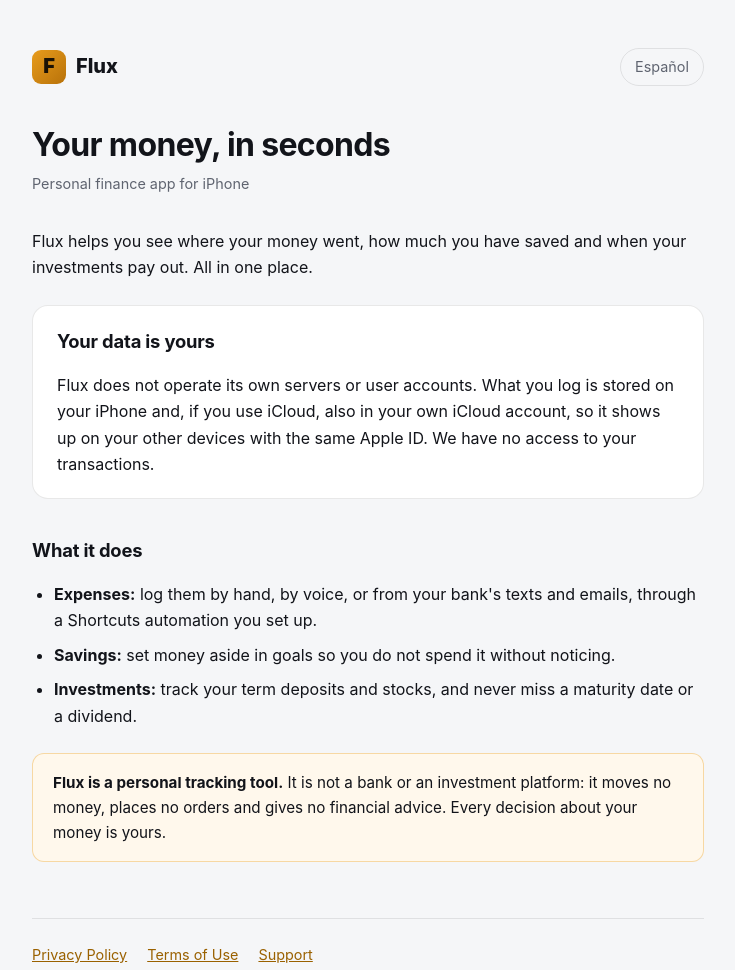
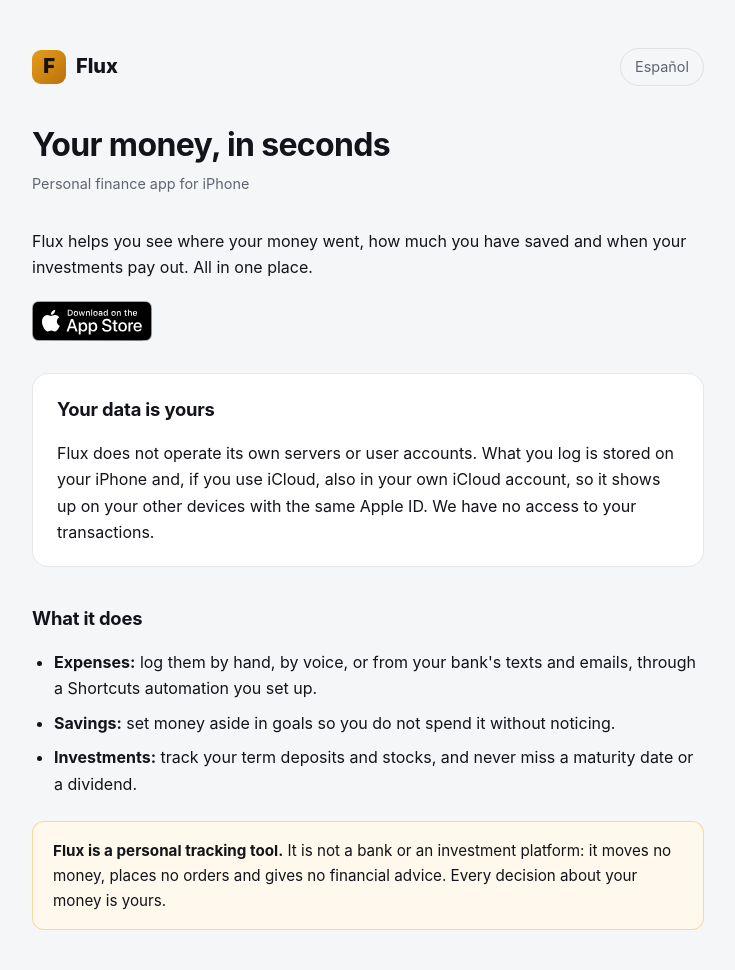
Before and after one commit to FLUX-APP-FINANCES/flux-sitio, a plain HTML site: page en/index.html in a window 1280 px wide. Shown: the top 970 px of the page, without its empty margins (272-1007 px from the left). Drawn offline with Linux system fonts and the light colour scheme.

Commit message:
Portada: botón oficial de App Store y banner de Safari (es y en)
Badge oficial de Apple en la portada en español e inglés, enlazado a la
ficha de Flux, y la etiqueta apple-itunes-app para el banner nativo de
Safari. Los badges van en img/ (SVG descargados de Apple, sin alterar).
Políticas y términos sin cambios.

Co-Authored-By: Claude Haiku 5.5 <noreply@anthropic.com>

```diff
--- a/en/index.html
+++ b/en/index.html
@@ -3,6 +3,7 @@
 <head>
 <meta charset="utf-8">
 <meta name="viewport" content="width=device-width, initial-scale=1">
+<meta name="apple-itunes-app" content="app-id=6826020872">
 <title>Flux — Your money, in seconds</title>
 <link rel="stylesheet" href="../estilo.css">
 <link rel="alternate" hreflang="es" href="https://flux-app-finances.github.io/flux-sitio/index.html">
@@ -21,6 +22,10 @@
 
   <p>Flux helps you see where your money went, how much you have saved and when your
      investments pay out. All in one place.</p>
+
+  <a class="descargar" href="https://apps.apple.com/app/id6826020872">
+    <img src="../img/descargar-app-store-en.svg" alt="Download on the App Store" width="120" height="40">
+  </a>
 
   <div class="tarjeta">
     <h2 style="margin-top:0">Your data is yours</h2>
--- a/estilo.css
+++ b/estilo.css
@@ -62,6 +62,9 @@ footer {
   color: var(--texto-2); font-size: .9rem;
 }
 footer a { margin-right: 16px; }
+/* Botón oficial de App Store (badge de Apple, sin alterar). Va en la portada. */
+.descargar { display: inline-block; line-height: 0; margin: 4px 0 8px; }
+.descargar img { height: 40px; width: auto; }
 @media (prefers-color-scheme: dark) {
   :root {
     --fondo: #0b0d12; --superficie: #15171d; --texto-1: #f5f5f7;
```
Also changed, not shown: index.html (+5 -0 lines), img/descargar-app-store-en.svg (added), img/descargar-app-store-es.svg (added).
